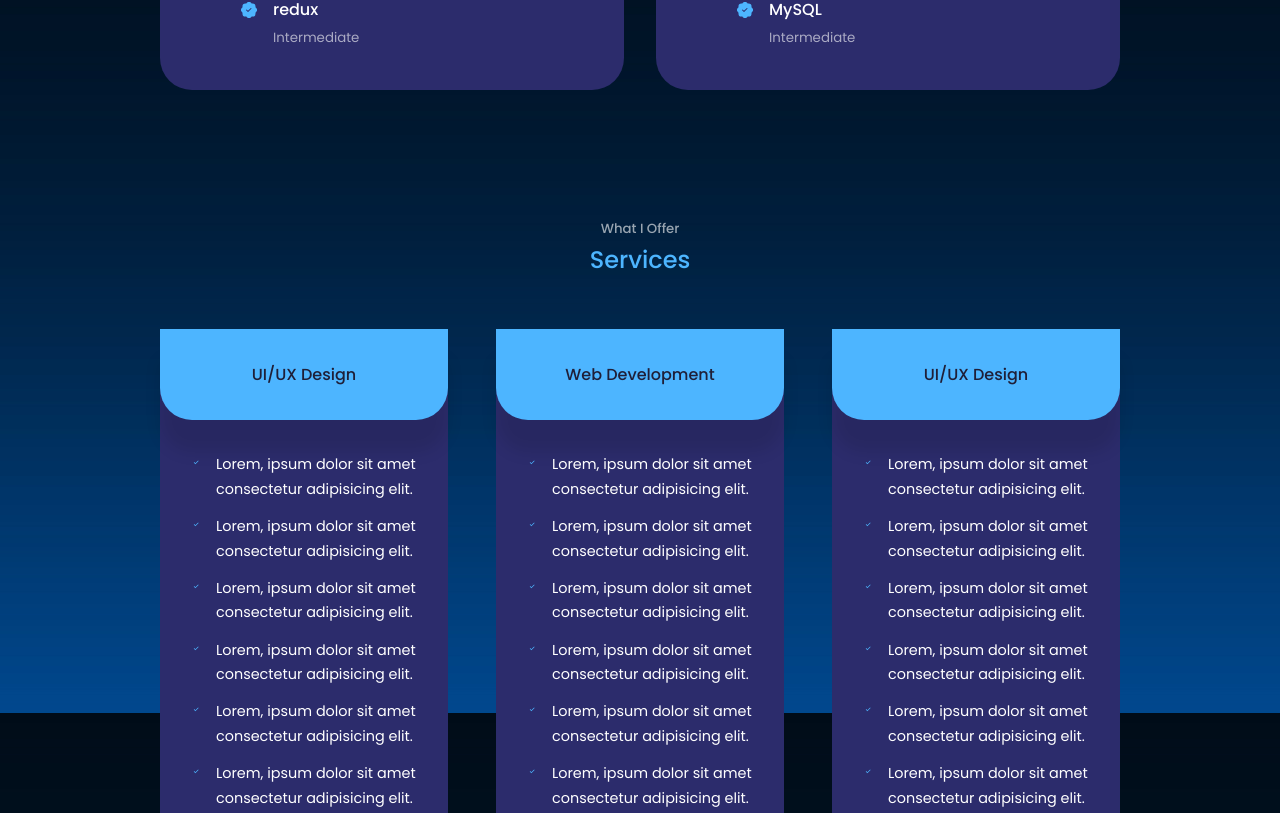
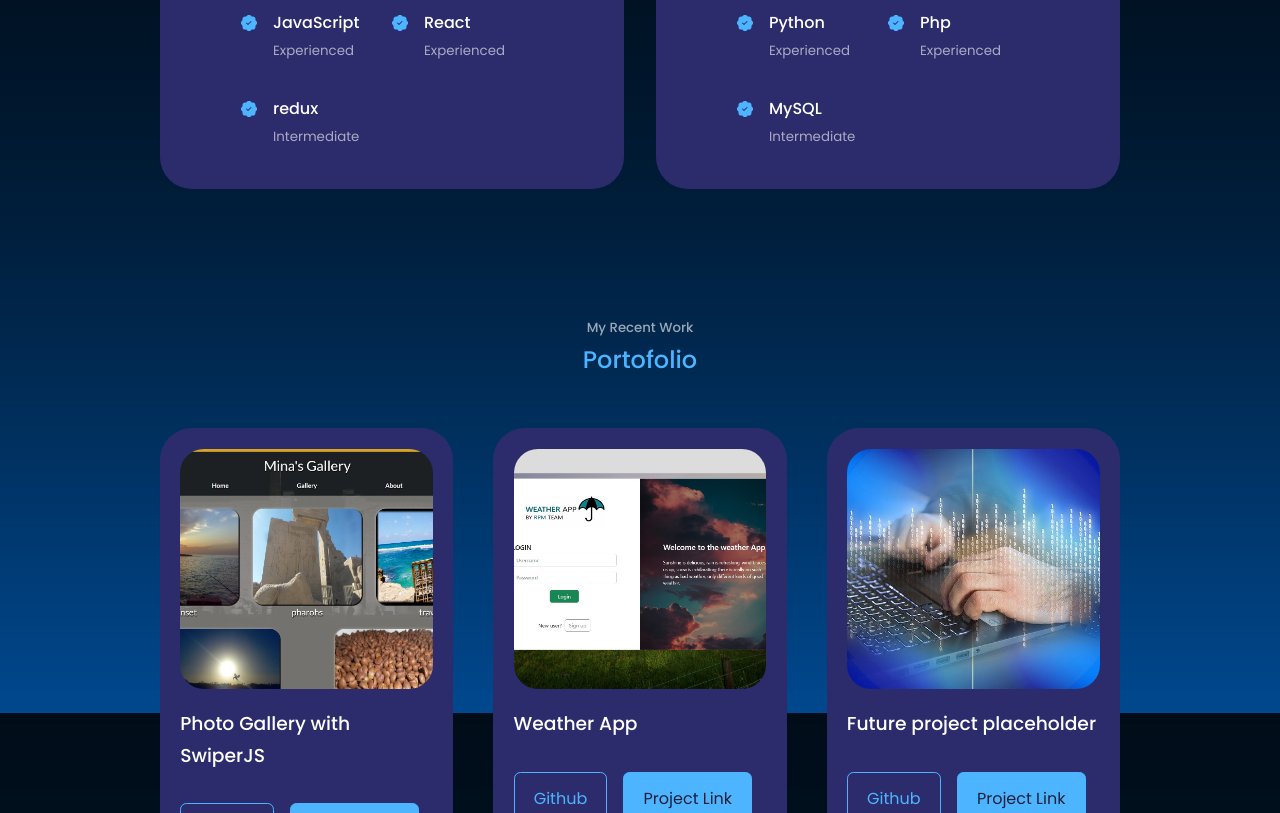
Before and after one commit to mina-mikhael/portfolio-with-react, a React (Create React App) app: page / in a window 1280 px wide. Shown: the part 1987-2800 px from the top of the page. Built offline with nearby package versions, Linux system fonts and the light colour scheme.

Commit message:
added a new project

```diff
--- a/src/App.jsx
+++ b/src/App.jsx
@@ -4,7 +4,6 @@ import Header from "./components/header/Header";
 import Nav from "./components/nav/Nav";
 import About from "./components/about/About";
 import Experience from "./components/experience/Experience";
-import Services from "./components/services/Services";
 import Portofolio from "./components/portofolio/Portofolio";
 import Testemonial from "./components/testemonial/Testemonial";
 import Contacts from "./components/contacts/Contacts";
@@ -18,7 +17,6 @@ const App = () => {
         <Nav />
         <About />
         <Experience />
-        <Services />
         <Portofolio />
         <Testemonial />
         <Contacts />
--- a/src/components/about/About.jsx
+++ b/src/components/about/About.jsx
@@ -35,14 +35,23 @@ const About = () => {
               <small>80+ completed</small>
             </article>
           </div>
-          <p>
-            Lorem ipsum dolor sit amet, consectetur adipisicing elit. Est in tempora exercitationem,
-            dolor saepe et rerum eius sit ut id placeat distinctio quod praesentium, laudantium
-            deserunt iste! Odio, unde quaerat.
-          </p>
+          <div className="about__p">
+            <p>
+              Hi there! My name is <strong>Mina Mikhael</strong> and I'm a highly motivated
+              Full Stack Web Developer.
+            </p>
+            <p>
+              I build modern web applications using advanced libraries and frameworks such as
+              React.js and Express.
+            </p>
+            <p>
+              Additionally, I have proficiency in building responsive single-page web
+              applications, SQL databases, APIs, and much more. Feel free to check out my
+              recent projects below or connect with me to learn more.
+            </p>
+          </div>
 
           <a href="#contacts" className="btn btn-primary">
-            {" "}
             Let's Talk
           </a>
         </div>
--- a/src/components/about/about.css
+++ b/src/components/about/about.css
@@ -69,6 +69,13 @@
   color: var(--color-light);
 }
 
+.about__p {
+  margin: 1rem 0;
+}
+.about__p p {
+  margin: 1rem 0;
+}
+
 /*  ---- media queries ----- */
 /* medium devices */
 @media screen and (max-width: 1024px) {
--- a/src/components/footer/Footer.jsx
+++ b/src/components/footer/Footer.jsx
@@ -19,9 +19,7 @@ const Footer = () => {
         <li>
           <a href="#experience">Experience</a>
         </li>
-        <li>
-          <a href="#services">Services</a>
-        </li>
+
         <li>
           <a href="#portfolio">Portofolio</a>
         </li>
--- a/src/components/header/Header.jsx
+++ b/src/components/header/Header.jsx
@@ -21,7 +21,10 @@ const Header = () => {
           </a>
         </div>
         <div className="header__socials">
-          <a href="https://www.linkedin.com/in/mina-s-mikhael" target="_blank" rel="noreferrer">
+          <a
+            href="https://www.linkedin.com/in/mina-s-mikhael"
+            target="_blank"
+            rel="noreferrer">
             <BsLinkedin />
           </a>
           <a href="https://github.com/mina-mikhael" target="_blank" rel="noreferrer">
@@ -34,7 +37,7 @@ const Header = () => {
         <div className="me">
           <img src={me} alt="" />
         </div>
-        <a href="#contact" className="scroll__down">
+        <a href="#about" className="scroll__down">
           Scroll Down
         </a>
       </div>
--- a/src/components/nav/Nav.jsx
+++ b/src/components/nav/Nav.jsx
@@ -3,7 +3,6 @@ import React, { useState } from "react";
 import "./nav.css";
 import { AiOutlineHome } from "react-icons/ai";
 import { BiBookBookmark, BiUser, BiMessageSquareDetail } from "react-icons/bi";
-import { RiServiceLine } from "react-icons/ri";
 
 const Nav = () => {
   const [isActive, setIsActive] = useState("#");
@@ -34,14 +33,7 @@ const Nav = () => {
         }}>
         <BiBookBookmark />
       </a>
-      <a
-        href="#services"
-        className={isActive === "#services" ? "active" : ""}
-        onClick={() => {
-          setIsActive("#services");
-        }}>
-        <RiServiceLine />
-      </a>
+
       <a
         href="#contacts"
         className={isActive === "#contacts" ? "active" : ""}
--- a/src/components/portofolio/Portofolio.jsx
+++ b/src/components/portofolio/Portofolio.jsx
@@ -36,15 +36,15 @@ const Portofolio = () => {
         </article>
         <article className="portofolio__item">
           <div className="portofolio__item-image">
-            <img src={img2} alt="project 1" />
+            <img src={img2} alt="weather app" />
           </div>
-          <h3>This is a portofolio item title</h3>
+          <h3>Weather App</h3>
           <div className="portofolio__item-cta">
-            <a href="https://github.com" className="btn">
+            <a href="https://github.com/rpm-team-2022/weather-app" className="btn">
               Github
             </a>
             <a
-              href="https://dribble.com/alien_pixels"
+              href="https://weather-app-rpm.herokuapp.com/"
               target="_blank"
               rel="noreferrer"
               className="btn btn-primary">
@@ -56,7 +56,7 @@ const Portofolio = () => {
           <div className="portofolio__item-image">
             <img src={img3} alt="project 1" />
           </div>
-          <h3>This is a portofolio item title</h3>
+          <h3>Future project placeholder</h3>
           <div className="portofolio__item-cta">
             <a href="https://github.com" className="btn">
               Github
@@ -74,7 +74,7 @@ const Portofolio = () => {
           <div className="portofolio__item-image">
             <img src={img4} alt="project 1" />
           </div>
-          <h3>This is a portofolio item title</h3>
+          <h3>Future project placeholder</h3>
           <div className="portofolio__item-cta">
             <a href="https://github.com" className="btn">
               Github
@@ -92,7 +92,7 @@ const Portofolio = () => {
           <div className="portofolio__item-image">
             <img src={img5} alt="project 1" />
           </div>
-          <h3>This is a portofolio item title</h3>
+          <h3>Future project placeholder</h3>
           <div className="portofolio__item-cta">
             <a href="https://github.com" className="btn">
               Github
@@ -110,7 +110,7 @@ const Portofolio = () => {
           <div className="portofolio__item-image">
             <img src={img6} alt="project 1" />
           </div>
-          <h3>This is a portofolio item title</h3>
+          <h3>Future project placeholder</h3>
           <div className="portofolio__item-cta">
             <a href="https://github.com" className="btn">
               Github
--- a/src/components/portofolio/portofolio.css
+++ b/src/components/portofolio/portofolio.css
@@ -20,6 +20,10 @@
 .portofolio__item-image {
   border-radius: 1.5rem;
   overflow: hidden;
+}
+
+.portofolio__item-image img {
+  min-height: 15rem;
 }
 
 .portofolio__item h3 {
--- a/src/components/services/Services.jsx
+++ /dev/null
@@ -1,111 +0,0 @@
-import React from "react";
-import "./services.css";
-import { BiCheck } from "react-icons/bi";
-
-const Services = () => {
-  return (
-    <section id="services">
-      <h5>What I Offer</h5>
-      <h2>Services</h2>
-      <div className="container services__container">
-        <article className="service">
-          <div className="service__head">
-            <h3>UI/UX Design</h3>
-          </div>
-          <ul className="service__list">
-            <li>
-              <BiCheck className="service__list-icon" />
-              <p>Lorem, ipsum dolor sit amet consectetur adipisicing elit.</p>
-            </li>
-            <li>
-              <BiCheck className="service__list-icon" />
-              <p>Lorem, ipsum dolor sit amet consectetur adipisicing elit.</p>
-            </li>
-            <li>
-              <BiCheck className="service__list-icon" />
-              <p>Lorem, ipsum dolor sit amet consectetur adipisicing elit.</p>
-            </li>
-            <li>
-              <BiCheck className="service__list-icon" />
-              <p>Lorem, ipsum dolor sit amet consectetur adipisicing elit.</p>
-            </li>
-            <li>
-              <BiCheck className="service__list-icon" />
-              <p>Lorem, ipsum dolor sit amet consectetur adipisicing elit.</p>
-            </li>
-            <li>
-              <BiCheck className="service__list-icon" />
-              <p>Lorem, ipsum dolor sit amet consectetur adipisicing elit.</p>
-            </li>
-          </ul>
-        </article>
-        {/* end of ui/ux */}
-        <article className="service">
-          <div className="service__head">
-            <h3>Web Development</h3>
-          </div>
-          <ul className="service__list">
-            <li>
-              <BiCheck className="service__list-icon" />
-              <p>Lorem, ipsum dolor sit amet consectetur adipisicing elit.</p>
-            </li>
-            <li>
-              <BiCheck className="service__list-icon" />
-              <p>Lorem, ipsum dolor sit amet consectetur adipisicing elit.</p>
-            </li>
-            <li>
-              <BiCheck className="service__list-icon" />
-              <p>Lorem, ipsum dolor sit amet consectetur adipisicing elit.</p>
-            </li>
-            <li>
-              <BiCheck className="service__list-icon" />
-              <p>Lorem, ipsum dolor sit amet consectetur adipisicing elit.</p>
-            </li>
-            <li>
-              <BiCheck className="service__list-icon" />
-              <p>Lorem, ipsum dolor sit amet consectetur adipisicing elit.</p>
-            </li>
-            <li>
-              <BiCheck className="service__list-icon" />
-              <p>Lorem, ipsum dolor sit amet consectetur adipisicing elit.</p>
-            </li>
-          </ul>
-        </article>
-        {/* end of web development */}
-        <article className="service">
-          <div className="service__head">
-            <h3>UI/UX Design</h3>
-          </div>
-          <ul className="service__list">
-            <li>
-              <BiCheck className="service__list-icon" />
-              <p>Lorem, ipsum dolor sit amet consectetur adipisicing elit.</p>
-            </li>
-            <li>
-              <BiCheck className="service__list-icon" />
-              <p>Lorem, ipsum dolor sit amet consectetur adipisicing elit.</p>
-            </li>
-            <li>
-              <BiCheck className="service__list-icon" />
-              <p>Lorem, ipsum dolor sit amet consectetur adipisicing elit.</p>
-            </li>
-            <li>
-              <BiCheck className="service__list-icon" />
-              <p>Lorem, ipsum dolor sit amet consectetur adipisicing elit.</p>
-            </li>
-            <li>
-              <BiCheck className="service__list-icon" />
-              <p>Lorem, ipsum dolor sit amet consectetur adipisicing elit.</p>
-            </li>
-            <li>
-              <BiCheck className="service__list-icon" />
-              <p>Lorem, ipsum dolor sit amet consectetur adipisicing elit.</p>
-            </li>
-          </ul>
-        </article>
-      </div>
-    </section>
-  );
-};
-
-export default Services;
--- a/src/components/services/services.css
+++ /dev/null
@@ -1,72 +0,0 @@
-.services__container {
-  display: grid;
-  grid-template-columns: repeat(3, 1fr);
-  gap: 3rem;
-}
-
-.service {
-  background: var(--color-bg-variant);
-  border-radius: 0 0 2rem 2rem;
-  border: 1 px solid var(--color-primary);
-  height: fit-content;
-  transition: var(--transition);
-}
-.service:hover {
-  background-color: transparent;
-  border-color: var(--color-primary-variant);
-  cursor: default;
-}
-
-.service__head {
-  background-color: var(--color-primary);
-  padding: 2rem;
-  border-radius: 0 0 2rem 2rem;
-  box-shadow: 0 2rem 1rem rgba(0, 0, 0, 0.1);
-}
-
-.service__head h3 {
-  color: var(--color-bg);
-  font-size: 1rem;
-  text-align: center;
-}
-
-.service__list {
-  padding: 2rem;
-}
-
-.service__list li {
-  display: flex;
-  flex-direction: row;
-  gap: 1rem;
-  margin-bottom: 0.8rem;
-}
-
-.service__list-icon {
-  color: var(--color-primary);
-  margin-top: 2px;
-}
-
-.service__list p {
-  font-size: 0.9rem;
-}
-
-/*  ---- media queries ----- */
-/* medium devices */
-@media screen and (max-width: 1024px) {
-  .services__container {
-    grid-template-columns: 1fr 1fr;
-    gap: 2rem;
-  }
-
-  .service {
-    height: auto;
-  }
-}
-
-/* small devices */
-@media screen and (max-width: 600px) {
-  .services__container {
-    grid-template-columns: 1fr;
-    gap: 1.5rem;
-  }
-}
```
Also changed, not shown: src/assets/image2.jpg.
